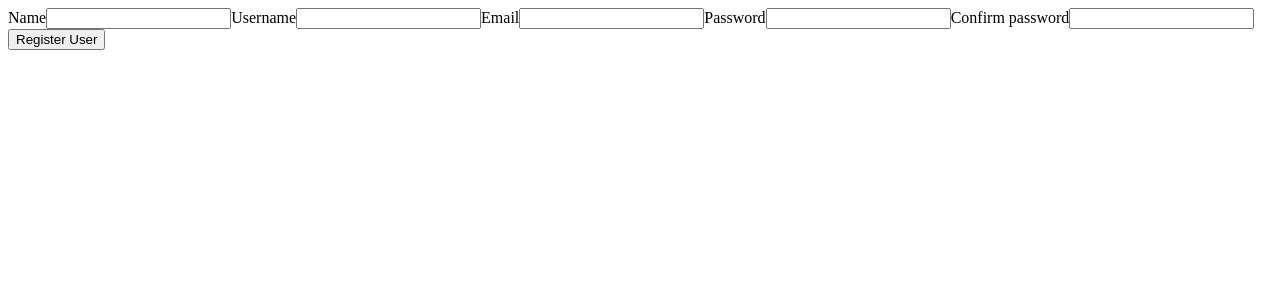
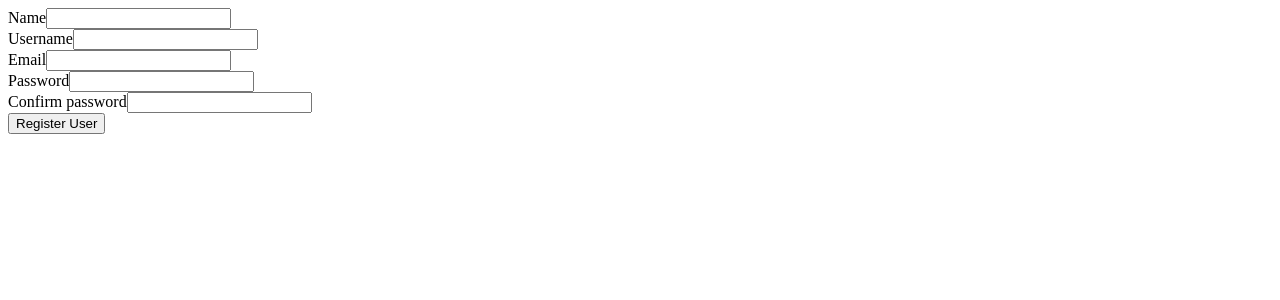
Before and after one commit to wpplng/react-account-registration, a React (Vite) app: page / in a window 1280 px wide. Shown: the top 300 px of the page. Built offline with nearby package versions, Linux system fonts and the light colour scheme.

Commit message:
changed to using state instead of ref to get value

```diff
--- a/src/components/RegisterUser.tsx
+++ b/src/components/RegisterUser.tsx
@@ -1,25 +1,24 @@
-import { useRef, type ReactElement } from 'react';
+import { useState, type ReactElement } from 'react';
 import { Button } from '../elements/Button';
 import { TextInput } from '../elements/TextInput';
 import { registerUserSettings } from '../utilities/formData';
+import type { UserType } from '../utilities/UserType';
 
 const RegisterUser = (): ReactElement => {
-  const refs: Record<
-    keyof typeof registerUserSettings,
-    React.RefObject<HTMLInputElement | null>
-  > = {
-    name: useRef(null),
-    username: useRef(null),
-    email: useRef(null),
-    password: useRef(null),
-    confirmPassword: useRef(null),
+  const [formData, setFormData] = useState<UserType>(() =>
+    Object.keys(registerUserSettings).reduce(
+      (acc, key) => ({ ...acc, [key]: '' }),
+      {} as UserType
+    )
+  );
+
+  const handleChange = (name: keyof UserType, value: string) => {
+    setFormData((prev) => ({ ...prev, [name]: value }));
   };
 
   const handleSubmit = (e: React.FormEvent) => {
     e.preventDefault();
-    for (const key in refs) {
-      console.log(`${key}:`, refs[key as keyof typeof refs].current?.value);
-    }
+    console.log(formData);
   };
 
   return (
@@ -32,7 +31,8 @@ const RegisterUser = (): ReactElement => {
           label={value.label}
           type={value.type}
           autoComplete={value.autoComplete}
-          ref={refs[key as keyof typeof refs]}
+          value={formData[key as keyof UserType]}
+          onChange={(e) => handleChange(key as keyof UserType, e.target.value)}
         />
       ))}
       <Button type='submit' />
--- a/src/elements/TextInput.tsx
+++ b/src/elements/TextInput.tsx
@@ -1,4 +1,4 @@
-import { forwardRef, type ReactElement } from 'react';
+import type { ReactElement } from 'react';
 
 type InputProps = {
   id: string;
@@ -6,21 +6,30 @@ type InputProps = {
   label: string;
   type: string;
   autoComplete: string;
+  value: string;
+  onChange: (e: React.ChangeEvent<HTMLInputElement>) => void;
 };
 
-export const TextInput = forwardRef<HTMLInputElement, InputProps>(
-  ({ id, name, label, type, autoComplete }, ref): ReactElement => {
+export const TextInput = ({
+  id,
+  name,
+  label,
+  type,
+  autoComplete,
+  value,
+  onChange,
+}: InputProps): ReactElement => {
   return (
-      <>
+    <div>
       <label htmlFor={id}>{label}</label>
       <input
         id={id}
         name={name}
         type={type}
         autoComplete={autoComplete}
-          ref={ref}
+        value={value}
+        onChange={onChange}
       />
-      </>
+    </div>
   );
-  }
-);
+};
```
Lines whose indentation alone changed are shown as unchanged.
